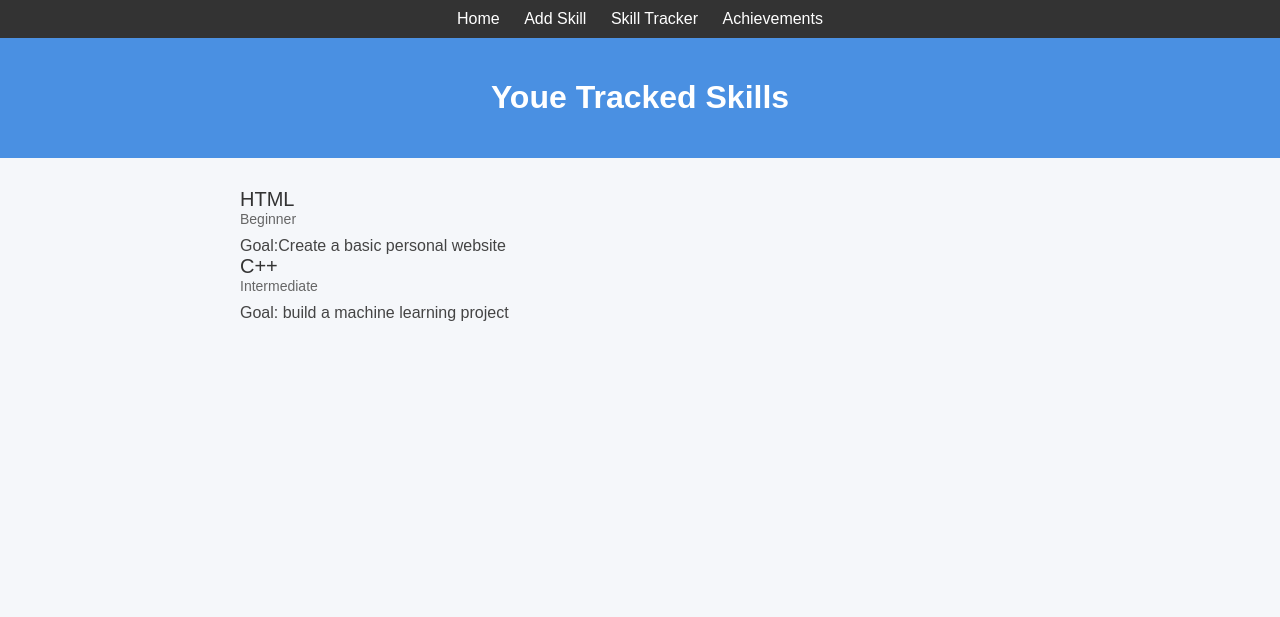
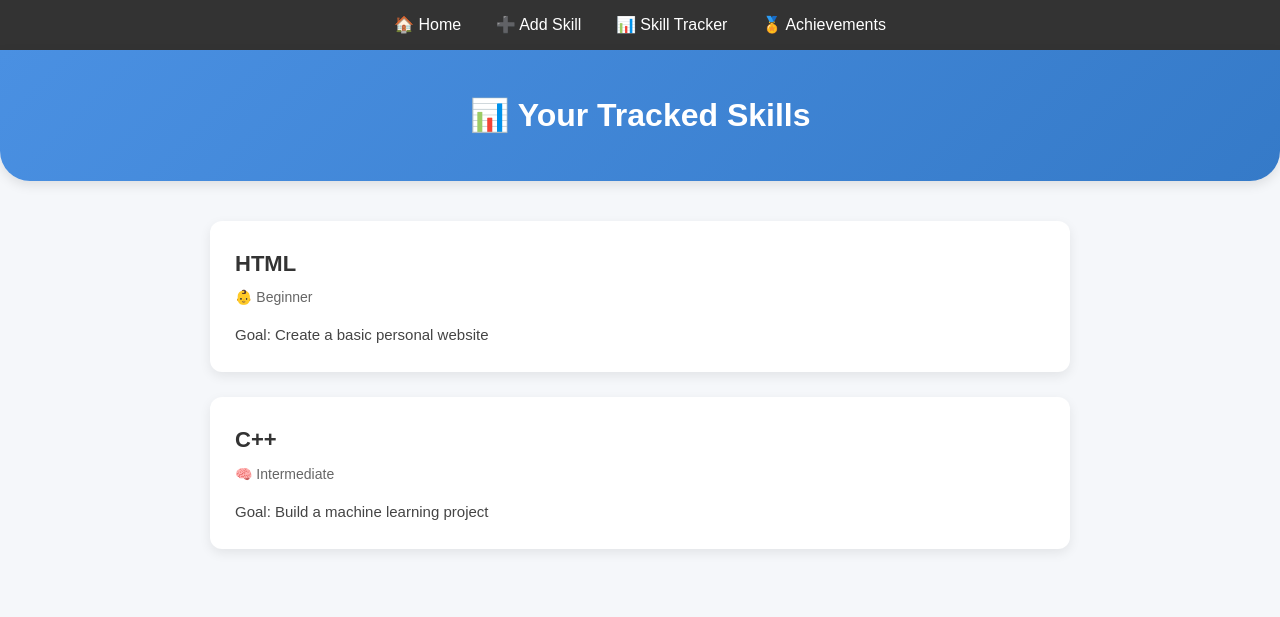
Before and after one commit to ravalika-rajula/track-my-skills, a plain HTML site: page tracker.html in a window 1280 px wide. Drawn offline with Linux system fonts and the light colour scheme.

Commit message:
Update tracker.html

```diff
--- a/tracker.html
+++ b/tracker.html
@@ -1,69 +1,125 @@
 <!DOCTYPE html>
-<html>
+<html lang="en">
 <head>
-        <title>Skill Tracker - Trac My Skills</title>
+  <meta charset="UTF-8" />
+  <title>Skill Tracker - Track My Skills</title>
   <style>
-            body {
-                font-family: arieal, sans-serif;
-                background-color: #f5f7fa;
+    * {
       margin: 0;
       padding: 0;
+      box-sizing: border-box;
     }
-            header {
-                background-color: #4a90e2;
-                color: white;
-                padding: 20px;
+
+    body {
+      font-family: Arial, sans-serif;
+      background-color: #f5f7fa;
+      line-height: 1.6;
+    }
+
+    nav {
+      background-color: #333;
+      padding: 12px 0;
       text-align: center;
     }
+
+    nav a {
+      color: white;
+      margin: 0 15px;
+      text-decoration: none;
+      font-weight: 500;
+      transition: color 0.3s ease;
+    }
+
+    nav a:hover {
+      color: #4a90e2;
+    }
+
+    header {
+      background: linear-gradient(135deg, #4a90e2, #357ac8);
+      color: white;
+      padding: 40px 20px;
+      text-align: center;
+      border-radius: 0 0 30px 30px;
+      box-shadow: 0 4px 12px rgba(0,0,0,0.1);
+    }
+
     .container {
-                padding: 30px;
-                max-width: 800px;
+      padding: 40px 20px;
+      max-width: 900px;
       margin: auto;
     }
-            .skil-card {
+
+    .skill-card {
       background-color: white;
-                padding: 20px;
-                margin-bottom: 20px;
-                border-radius: 10px;
-                box-shadow: 0 2px 6px rgba(0,0,0,0.1);
+      padding: 25px;
+      margin-bottom: 25px;
+      border-radius: 12px;
+      box-shadow: 0 4px 12px rgba(0, 0, 0, 0.08);
+      transition: transform 0.2s ease, box-shadow 0.2s ease;
     }
+
+    .skill-card:hover {
+      transform: translateY(-5px);
+      box-shadow: 0 6px 15px rgba(0,0,0,0.1);
+    }
+
+    .skill-title {
+      font-size: 22px;
+      font-weight: bold;
+      color: #333;
+    }
+
+    .skill-level {
+      font-size: 14px;
+      color: #666;
+      margin-top: 5px;
+    }
+
+    .skill-goal {
+      margin-top: 15px;
+      color: #444;
+      font-size: 15px;
+    }
+
+    @media (max-width: 600px) {
+      .skill-card {
+        padding: 18px;
+      }
+
       .skill-title {
         font-size: 20px;
-                color: #333;
       }
-            .skill-level {
-                color: #666;
-                font-size: 14px;
-            }
-            .skill-goal {
-                margin-top: 10px;
-                color: #444;
     }
   </style>
 </head>
 <body>
-        <nav style="background-color:#333; padding:10px; text-align:center;">
-  <a href="index.html" style="color:white; margin: 10px; text-decoration:none;">Home</a>
-  <a href="add-skill.html" style="color:white; margin: 10px; text-decoration:none;">Add Skill</a>
-  <a href="tracker.html" style="color:white; margin: 10px; text-decoration:none;">Skill Tracker</a>
-  <a href="achievements.html" style="color:white; margin: 10px; text-decoration:none;">Achievements</a>
+
+  <nav>
+    <a href="index.html">🏠 Home</a>
+    <a href="add-skill.html">➕ Add Skill</a>
+    <a href="tracker.html">📊 Skill Tracker</a>
+    <a href="achievements.html">🏅 Achievements</a>
   </nav>
+
   <header>
-            <h1>Youe Tracked Skills</h1>
+    <h1>📊 Your Tracked Skills</h1>
   </header>
+
   <div class="container">
-            <!--Mock Skill 1-->
+    <!-- Mock Skill 1 -->
     <div class="skill-card">
       <div class="skill-title">HTML</div>
-                <div class="skill-level">Beginner</div>
-                <div class="skill-goal">Goal:Create a basic personal website</div>
+      <div class="skill-level">👶 Beginner</div>
+      <div class="skill-goal">Goal: Create a basic personal website</div>
     </div>
-            <!--mock skill 2-->
+
+    <!-- Mock Skill 2 -->
     <div class="skill-card">
       <div class="skill-title">C++</div>
-                <div class="skill-level">Intermediate</div>
-                <div class="skill-goal">Goal: build a machine learning project</div>
+      <div class="skill-level">🧠 Intermediate</div>
+      <div class="skill-goal">Goal: Build a machine learning project</div>
     </div>
   </div>
+
 </body>
 </html>
```
Lines whose indentation alone changed are shown as unchanged.
